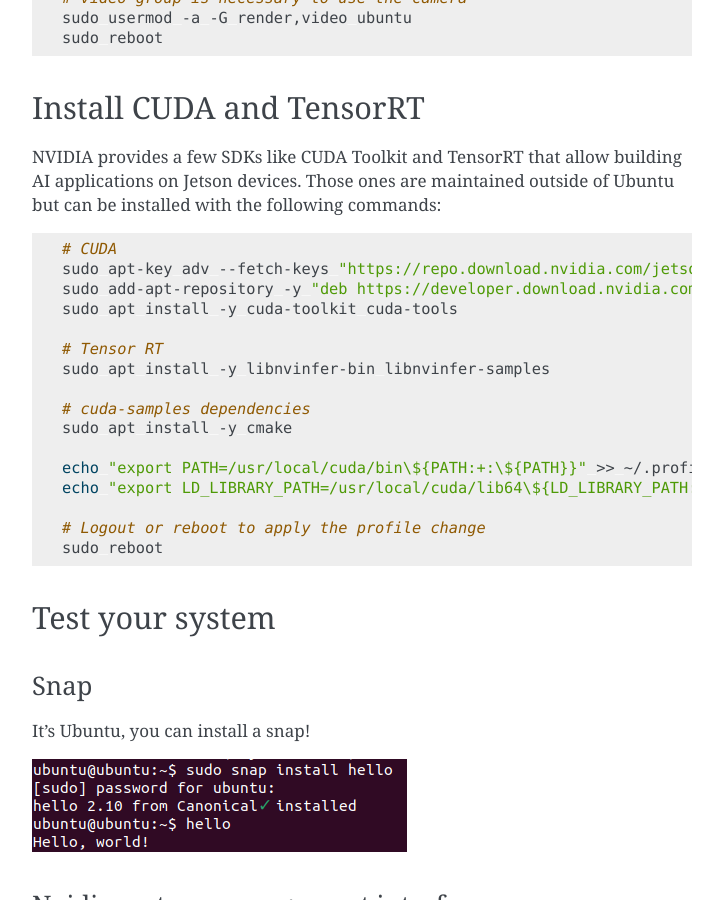
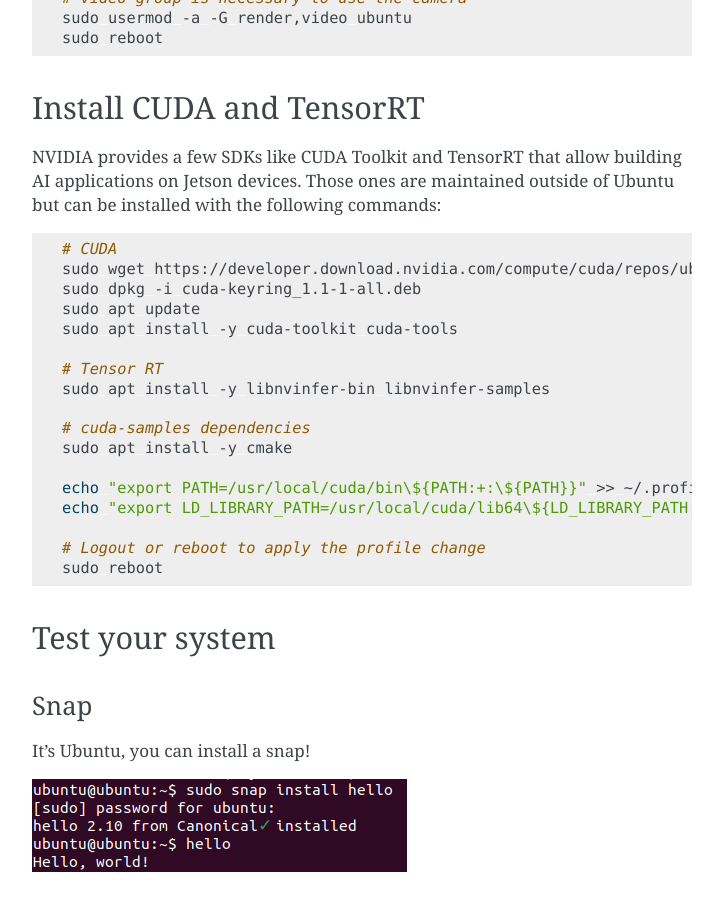
Before and after one commit to canonical/ubuntu-for-jetson, a Sphinx documentation site: the page built from docs/classic/installation-noble.rst, in a window 1280 px wide and 900 px high, scrolled down 1633 px. Shown: the whole window, without its empty margins (388-1111 px from the left). Built offline with Sphinx 7.4.7, drawn with Linux system fonts in a browser that asks for light colours.

Commit message:
fix cuda installation

```diff
--- a/docs/classic/installation-noble.rst
+++ b/docs/classic/installation-noble.rst
@@ -83,8 +83,9 @@
 .. code-block:: bash
 
     # CUDA
-    sudo apt-key adv --fetch-keys "https://repo.download.nvidia.com/jetson/jetson-ota-public.asc"
-    sudo add-apt-repository -y "deb https://developer.download.nvidia.com/compute/cuda/repos/ubuntu2404/sbsa/ /"
+    sudo wget https://developer.download.nvidia.com/compute/cuda/repos/ubuntu2404/sbsa/cuda-keyring_1.1-1_all.deb
+    sudo dpkg -i cuda-keyring_1.1-1-all.deb
+    sudo apt update
     sudo apt install -y cuda-toolkit cuda-tools
 
     # Tensor RT
```
